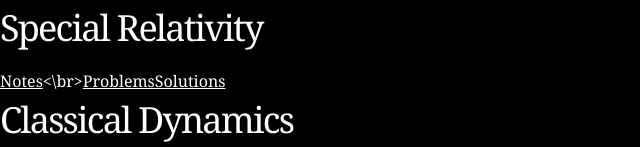
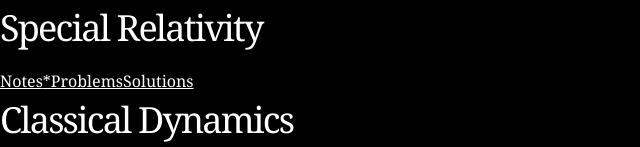
Before and after one commit to FaradayPhysics/FaradayPhysics.github.io, a plain HTML site: page Degree.html in a window 1280 px wide. Shown: the part 680-827 px from the top of the page, 0-640 px from the left. Drawn offline with Linux system fonts and the light colour scheme; a web font is replaced by a local one.

Commit message:
Update Degree.html

```diff
--- a/Degree.html
+++ b/Degree.html
@@ -19,7 +19,7 @@
 <h2>Classical Thermodynamics</h2>
 <h2>Electromagnetism</h2>
 <h2>Special Relativity</h2>
-<a href="The Special Theory of Relativity.pdf" target="_blank" margin: 0 2em;>Notes</a><\br><a href="Special relativity problems.pdf" target="_blank" margin: 0 2em;>Problems</a><a href="Special relativity solutions.pdf" target="_blank" margin: 0 2em;>Solutions</a>
+<a href="The Special Theory of Relativity.pdf" target="_blank" margin: 0 12pt;>Notes</a><a href="Special relativity problems.pdf" target="_blank" margin: 0 4em;>*Problems</a><a href="Special relativity solutions.pdf" target="_blank" margin: 0 2em;>Solutions</a>
 <h2>Classical Dynamics</h2>
 <h2>Wave Theory</h2>
 <h2>Quantum Mechanics</h2>
```
